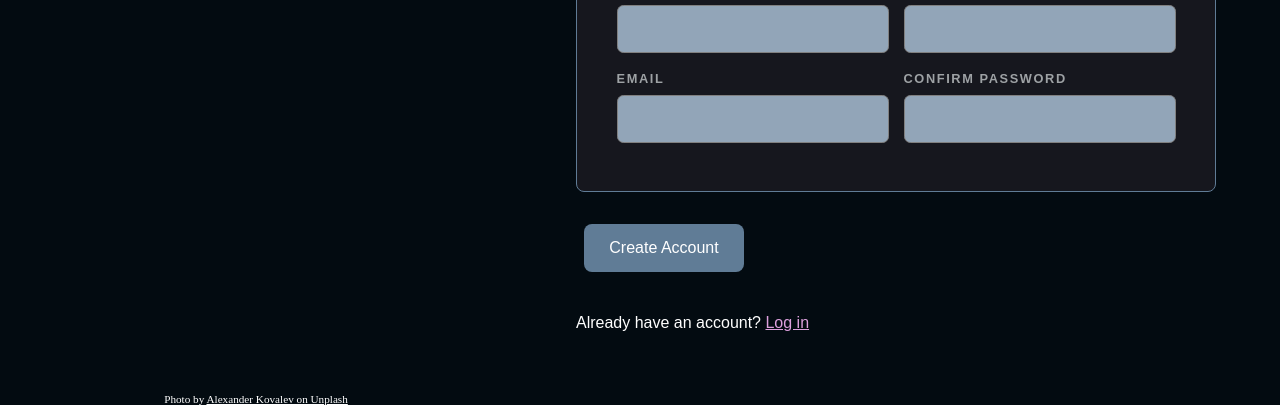
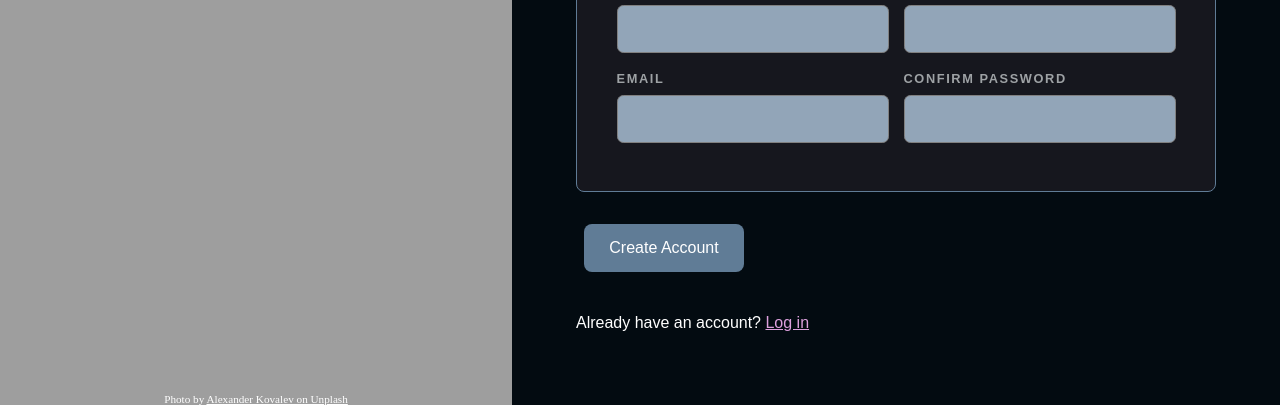
Before and after one commit to lashmyh/sign-up-form, a plain HTML site: page index.html in a window 1280 px wide. Shown: the part 395-800 px from the top of the page. Drawn offline with Linux system fonts and the light colour scheme; the site is published under a folder, as on GitHub Pages, so addresses that start at the root find nothing; a web font is replaced by a local one.

Commit message:
changed background image file path

```diff
--- a/styles.css
+++ b/styles.css
@@ -16,7 +16,7 @@ body {
 }
 
 aside {
-    background-image: url(/sidebar-image.jpg);
+    background-image: url(sidebar-image.jpg);
     background-size: cover;
     width: 40vw;
     height: 100vh;
```
